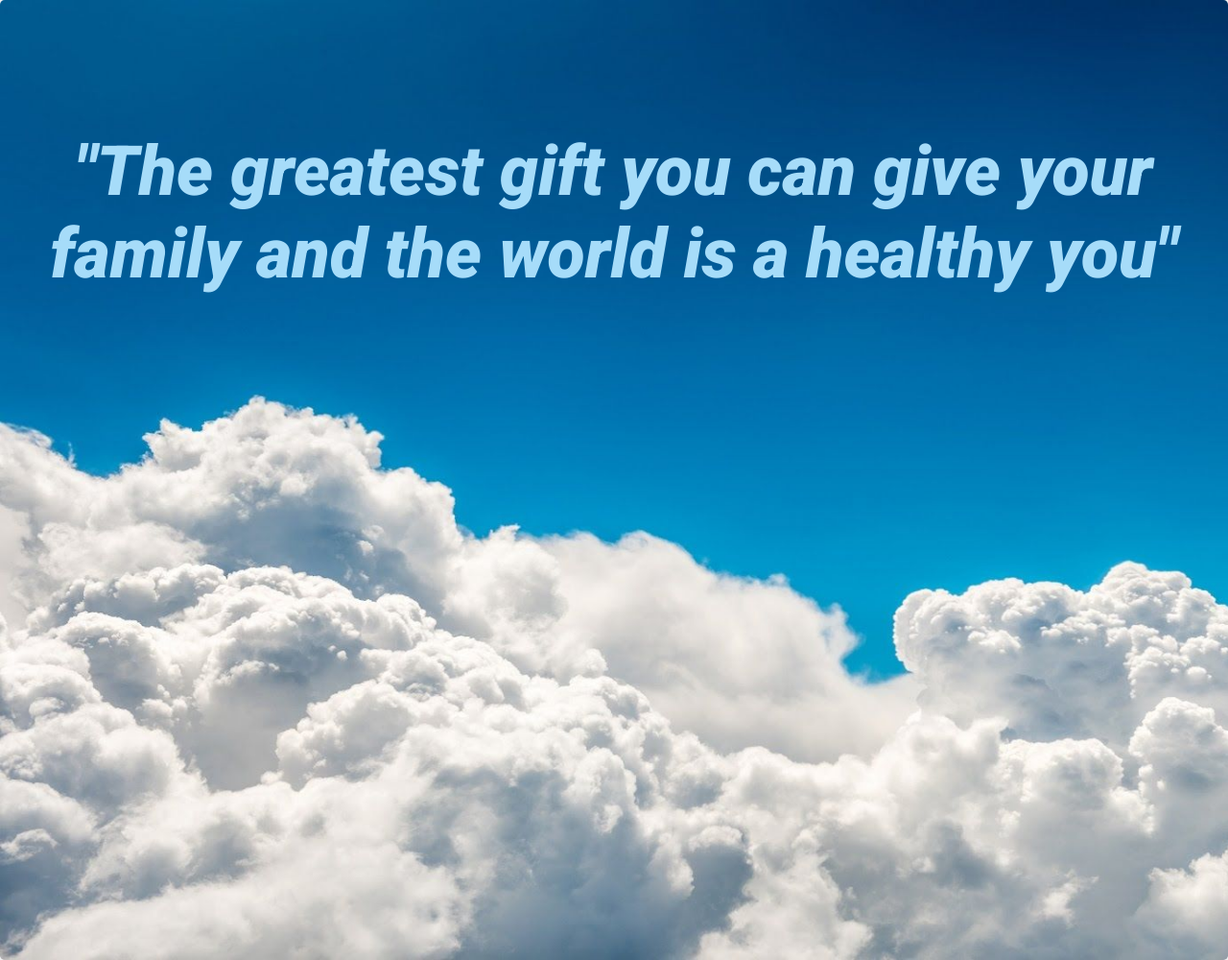
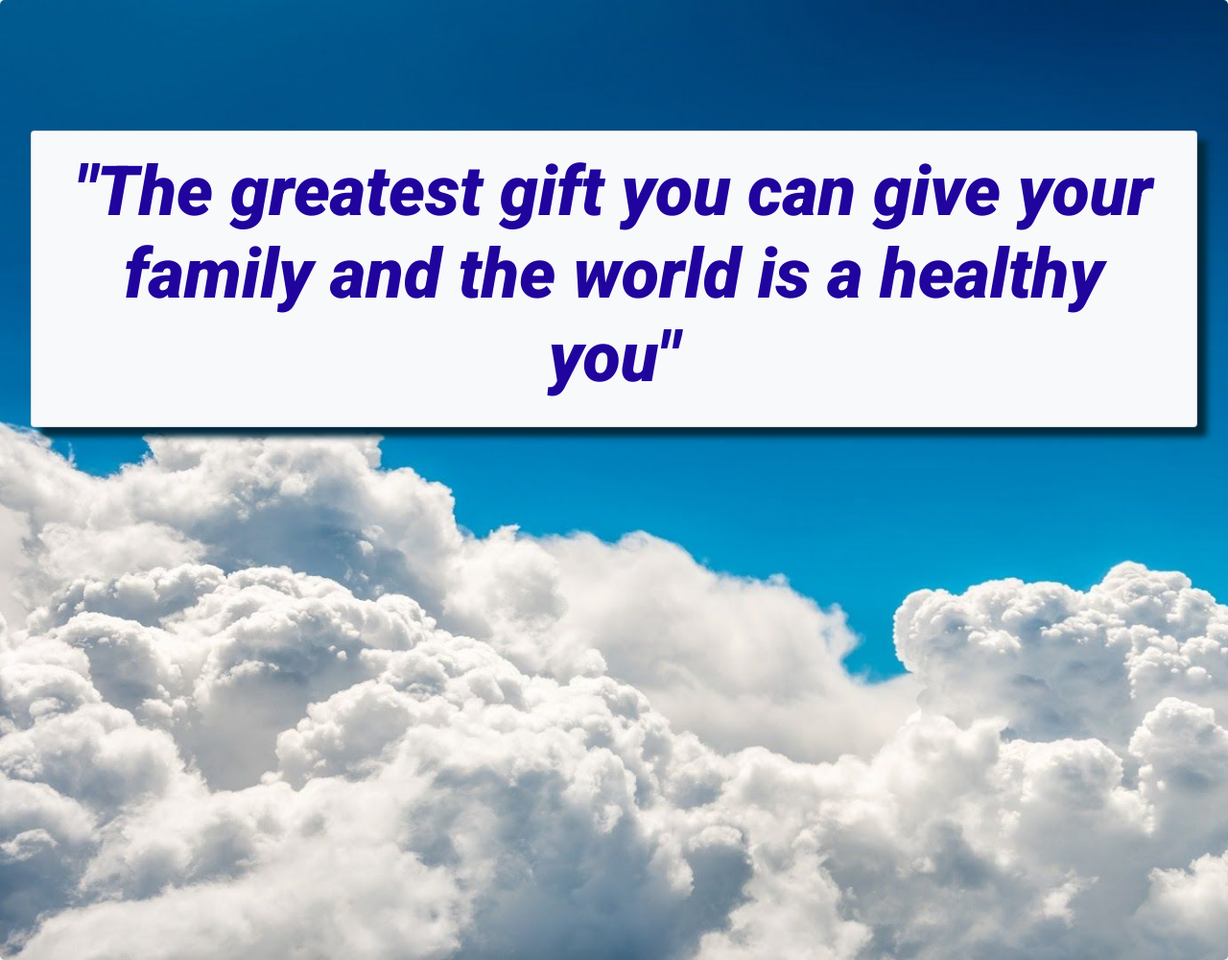
Before and after one commit to alanmathews9/dbmsproject-hms, a Django app: page / in a window 1280 px wide. Shown: the part 56-1056 px from the top of the page at 96% size. Run offline with Django 3.2, Linux system fonts and the light colour scheme; some libraries are stand-ins or nearby versions.

Commit message:
Added card

```diff
--- a/hospitals/templates/index.html
+++ b/hospitals/templates/index.html
@@ -29,9 +29,12 @@
       font-family: "Roboto", sans-serif;
       font-weight: 900;
       font-style: italic;
-      color: rgb(166, 220, 249);
+      color: rgb(32, 4, 157);
     }
 
+    .shadows {
+      box-shadow: 10px 10px 6px rgb(1, 43, 63);
+    }
     @-webkit-keyframes glow {
       from {
         text-shadow: 0 0 10px #eeeeee, 0 0 20px #000000, 0 0 30px #000000,
@@ -46,10 +49,16 @@
 </head>
 
 <div class="jumbotron" style="margin-bottom: 0px; margin-top: 0px">
-  <br /><br /><br>
-  <h5 class="display-3 main-title-home">
-    "The greatest gift you can give your family and the world is a healthy you"
-  </h5>
+  <br /><br /><br />
+  <div class="card bg-light mb-3 shadows">
+    <div class="card-body">
+      <h5 class="display-3 main-title-home">
+        "The greatest gift you can give your family and the world is a healthy
+        you"
+      </h5>
+    </div>
+  </div>
+
   <br /><br /><br /><br />
 </div>
 {% endblock%}
```
